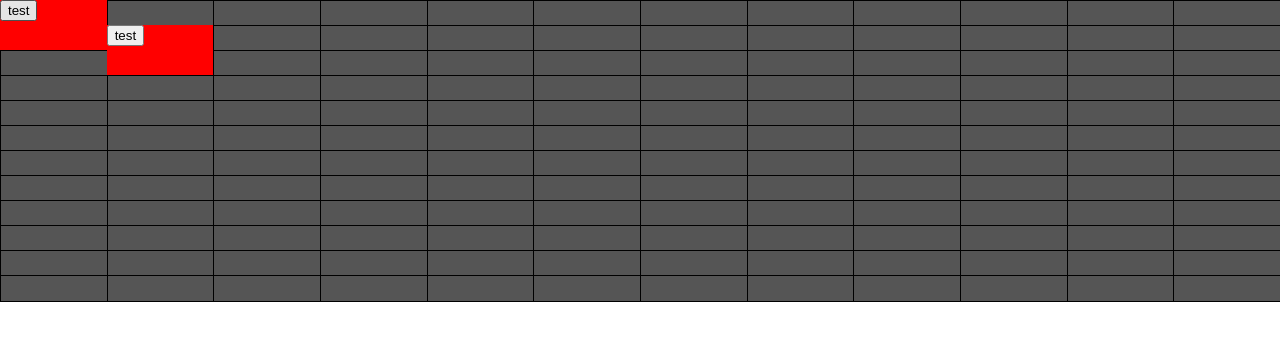
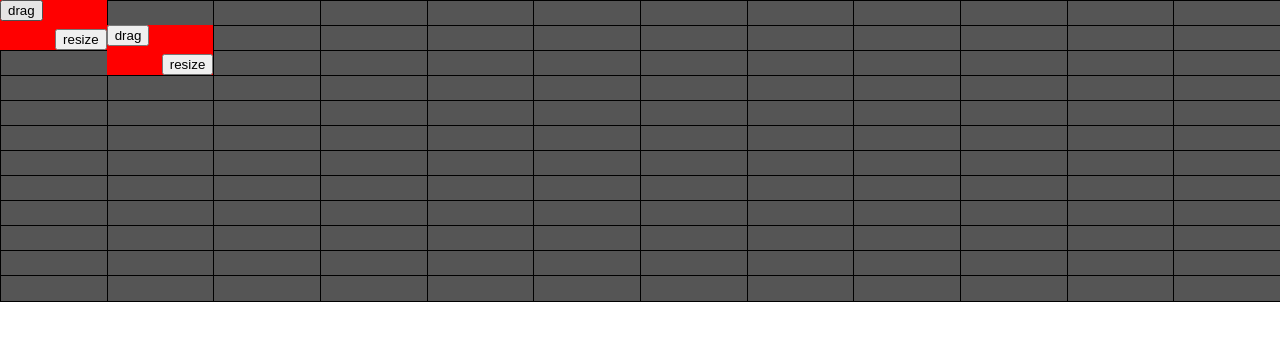
Before and after one commit to Klouckup/react-interactive-grid, a React (Vite) app: page / in a window 1280 px wide. Shown: the top 340 px of the page. Built offline with nearby package versions, Linux system fonts and the light colour scheme.

Commit message:
add full item resizing

```diff
--- a/src/components/InteractiveGrid.tsx
+++ b/src/components/InteractiveGrid.tsx
@@ -1,4 +1,4 @@
-import {useEffect, useMemo, useRef} from "react";
+import {useEffect, useMemo, useRef, useState} from "react";
 import {useDraggable, useDroppable} from "@dnd-kit/core";
 import {CSS} from '@dnd-kit/utilities';
 import {useInteractiveGrid} from "./InteractiveGridProvider.tsx";
@@ -118,35 +118,49 @@ const InteractiveGridItem = ({
     id, layout,
                      gridLayout        }: InteractiveGridItemProps) => {
 
+    const [disableDrag, setDisableDrag] = useState(false);
+
+    const { width, height } = useMemo(() => {
+        return {
+            width: layout.w * (gridLayout.cellWidth ?? 0),
+            height: layout.h * (gridLayout.cellHeight ?? 0),
+        }
+    }, [gridLayout.cellHeight, gridLayout.cellWidth, layout.h, layout.w]);
+
     /* resize */
     const { size, isResizing, onStartResize } = useResizable({
         id: id,
+        width,
+        height
     });
     /* end resize */
 
     /* dnd kit */
     const { attributes, listeners, setNodeRef, transform } = useDraggable({
-        id: id,
+        id: isResizing ? '-' : id,
         data: {
             layout
         },
-        disabled: isResizing
+        disabled: disableDrag
     })
     /* end dnd kit */
 
 
     return (
         <div ref={setNodeRef}
-             {...attributes}
-             {...listeners}
+
              style={{ background: 'red', position: 'absolute', top: `${layout.y * (gridLayout.cellHeight ?? 0)}px`, left: `${layout.x * (gridLayout.cellWidth ?? 0)}px`,
-            width: isResizing ? size.width : `${layout.w * (gridLayout.cellWidth ?? 0)}px`,
-            height: isResizing ? size.height : `${layout.h * (gridLayout.cellHeight ?? 0)}px`,
-        transform: CSS.Translate.toString(transform)}}
+            width: isResizing ? size.width : `${width}px`,
+            height: isResizing ? size.height : `${height}px`,
+        transform: !isResizing ? CSS.Translate.toString(transform) : 'none'}}
            >
-            <button onMouseDown={onStartResize}>
-                test
+            <div style={{ position: 'relative', width: '100%', height: '100%' }}>
+                <button {...(!isResizing ? attributes : {})}
+                        {...(!isResizing ? listeners : {})} > drag</button>
+            <button style={{ position: 'absolute', bottom: 0, right: 0 }} onMouseDown={(e) => { onStartResize(e); }}>
+                resize
             </button>
+            </div>
         </div>
     )
 }
--- a/src/components/InteractiveGridProvider.tsx
+++ b/src/components/InteractiveGridProvider.tsx
@@ -29,7 +29,13 @@ export type InteractiveGridStateAction = { type: 0, items: InteractiveGridItem[]
         itemId: string | number;
         delta: { x: number; y: number };
     }
-};
+} | {
+    type: 3, payload: {
+        id: string | number;
+        width: number;
+        height: number;
+    }
+};;
 
 export const InteractiveGridContext = createContext<{
     state: InteractiveGridState;
@@ -62,6 +68,18 @@ const getNewItemGridPosition = (origin: { x: number, y: number }, delta: { x: nu
     return { x: gridX, y: gridY };
 }
 
+const getNewItemGridSize = (width: number, height: number,  gridLayout: InteractiveGridLayout) => {
+    if (gridLayout.cellWidth === 0 || gridLayout.cellHeight === 0)
+        return { w: 1, h: 1};
+  const newWidth = Math.round(width / (gridLayout.cellWidth ?? 1));
+  const newHeight = Math.round(height / (gridLayout.cellHeight ?? 1));
+
+  return {
+      w: newWidth,
+      h: newHeight,
+  }
+};
+
 /* Functions End */
 const gridReducer = (state: InteractiveGridState = initialState, action: InteractiveGridStateAction): InteractiveGridState => {
     if (action.type === 0) {
@@ -72,7 +90,6 @@ const gridReducer = (state: InteractiveGridState = initialState, action: Interac
     }
     if (action.type === 2) {
         const item = state.gridItems.find(y => y.id === action.payload.itemId);
-        console.log(item);
         if (item) {
             const newState = {
                 ...state,
@@ -80,6 +97,23 @@ const gridReducer = (state: InteractiveGridState = initialState, action: Interac
                     if (y.id === action.payload.itemId) {
                         const newGridDestination = getNewItemGridPosition({...getItemPosition(y, state.gridLayout)}, {...action.payload.delta}, state.gridLayout);
                         return {...y, layout: {...y.layout, ...newGridDestination}};
+                    }
+                    return y;
+                })],
+                isDirty: true
+            };
+            return newState;
+        }
+    }
+    if (action.type === 3) {
+        const item = state.gridItems.find(y => y.id === action.payload.id);
+        if (item) {
+            const newState = {
+                ...state,
+                gridItems: [...state.gridItems.map(y => {
+                    if (y.id === action.payload.id) {
+                        const newSize = getNewItemGridSize(action.payload.width, action.payload.height, state.gridLayout);
+                        return {...y, layout: {...y.layout, ...newSize}};
                     }
                     return y;
                 })],
@@ -110,7 +144,16 @@ const InteractiveGridProvider = ({ children, onChange }: {children: ReactNode; o
                 }
             });
         }}>
-            <InteractiveGridResizeProvider>
+            <InteractiveGridResizeProvider onChange={(id, width, height) => {
+                dispatch({
+                   type: 3,
+                   payload:  {
+                       id,
+                       width,
+                       height
+                   }
+                });
+            }}>
                 <InteractiveGridContext.Provider
                     value={{
                         state: state,
--- a/src/components/InteractiveGridResizeProvider.tsx
+++ b/src/components/InteractiveGridResizeProvider.tsx
@@ -1,4 +1,4 @@
-import {createContext, Dispatch, MouseEventHandler, ReactNode, useContext, useReducer} from "react";
+import {createContext, Dispatch, MouseEventHandler, ReactNode, useContext, useEffect, useReducer} from "react";
 
 export const InteractiveGridResizeContext = createContext<{
     dispatch: Dispatch<InteractiveCurrentResize>;
@@ -52,13 +52,23 @@ const resizeReducer = (state: InteractiveGridResizeState, action: InteractiveCur
     return state;
 };
 
-const InteractiveGridResizeProvider = ({ children }: { children: ReactNode; onChange?: () => void; }) => {
+const InteractiveGridResizeProvider = ({ children, onResizing, onChange }: { children: ReactNode; onChange?: (id: string | number, width: number, height: number) => void; onResizing?: (isResizing: boolean) => void; }) => {
     const [state, dispatch] = useReducer(resizeReducer, initialState);
 
-    const stopResize: MouseEventHandler<HTMLDivElement> = () => {
-        dispatch({
-           active: false
-        });
+    useEffect(() => {
+        onResizing?.(state.currentResize.active);
+    }, [onResizing, state.currentResize.active]);
+
+    const stopResize: MouseEventHandler<HTMLDivElement> = (e) => {
+        if (state.currentResize.active) {
+            if (state.currentResize.id && state.currentResize.w  && state.currentResize.h)
+             onChange?.(state.currentResize.id, state.currentResize.w, state.currentResize.h);
+            dispatch({
+                active: false,
+            });
+            e.stopPropagation();
+            e.preventDefault();
+        }
     };
 
     const resizeFrame: MouseEventHandler<HTMLDivElement> = (e) => {
@@ -69,7 +79,7 @@ const InteractiveGridResizeProvider = ({ children }: { children: ReactNode; onCh
             const xDiff = Math.abs(x - e.clientX);
             const yDiff = Math.abs(y - e.clientY);
             const newW = x > e.clientX ? w - xDiff : w + xDiff;
-            const newH = y > e.clientY ? h + yDiff : h - yDiff;
+            const newH = y > e.clientY ? h - yDiff : h + yDiff;
 
             dispatch({
                 ...state.currentResize,
@@ -97,27 +107,26 @@ const InteractiveGridResizeProvider = ({ children }: { children: ReactNode; onCh
     )
 }
 
-export const useResizable = ({ id }: { id: string | number; }) => {
+export const useResizable = ({ id, width, height }: { id: string | number; width: number; height: number }) => {
     const context = useContext(InteractiveGridResizeContext);
     if (!context) {
         throw new Error('useInteractiveGrid Hook must be used within the interactive grid provider');
     }
 
     const onStartResize: MouseEventHandler = (e) => {
-        e.stopPropagation();
-        e.preventDefault();
         context.dispatch({
             active: true,
             id: id,
             x: e.clientX,
             y: e.clientY,
-            w: e.currentTarget.clientWidth,
-            h: e.currentTarget.clientHeight,
-        })
-
+            w: width,
+            h: height,
+        });
+        e.stopPropagation();
+        e.preventDefault();
     };
 
-    return { onStartResize, isResizing: context.state.currentResize.id === id, size: { width: context.state.currentResize.w, height: context.state.currentResize.h } };
+    return { onStartResize, isResizing: context.state.currentResize.id === id && context.state.currentResize.active, size: { width: context.state.currentResize.w, height: context.state.currentResize.h } };
 }
 
 
```
